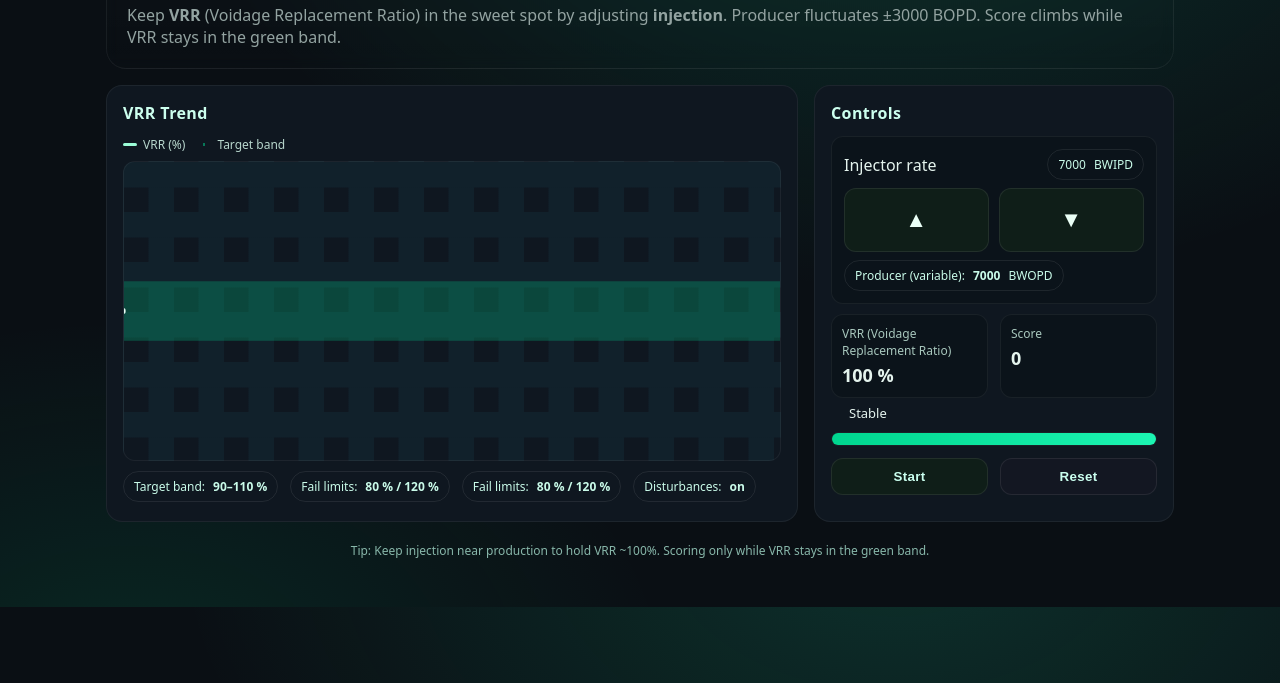
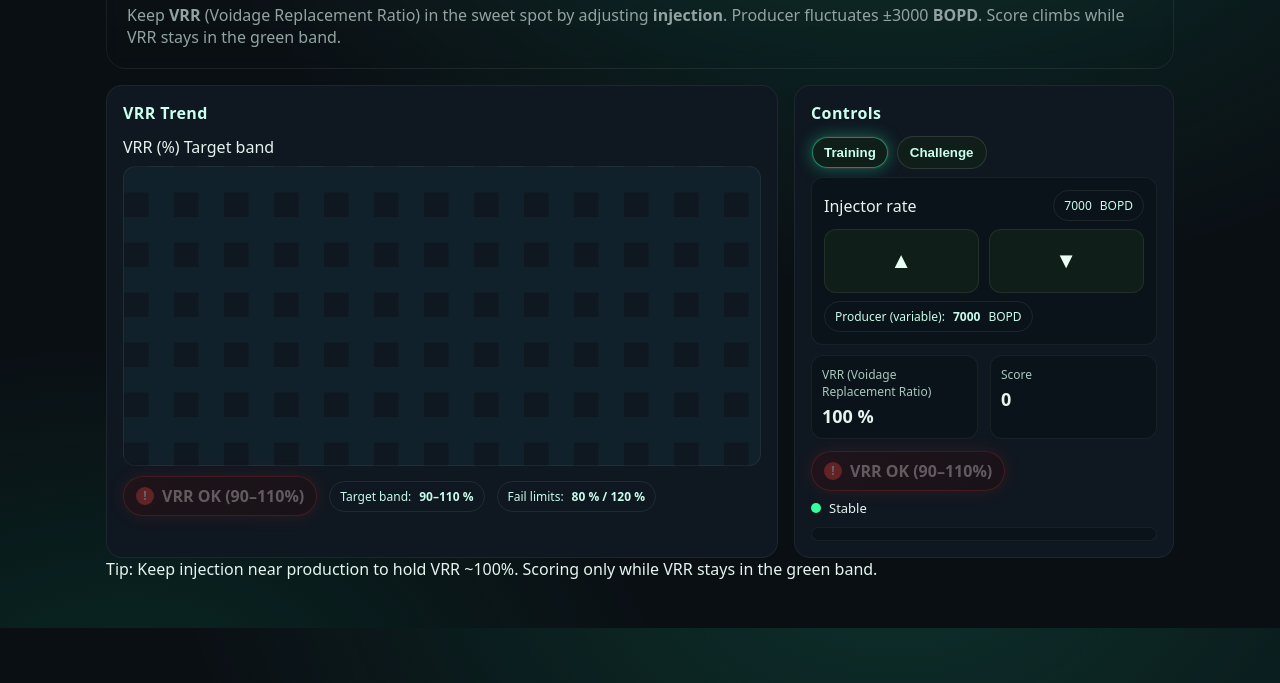
Before and after one commit to aldythsukapradja/wigame, a plain HTML site: page index.html in a window 1280 px wide. Shown: the part 117-800 px from the top of the page. Drawn offline with Linux system fonts and the light colour scheme.

Commit message:
Update index.html

```diff
--- a/index.html
+++ b/index.html
@@ -15,9 +15,8 @@
     .capsule{position:absolute;top:-14px;left:20px;padding:8px 14px;border-radius:999px;font-weight:600;letter-spacing:.3px;font-size:14px;background:linear-gradient(135deg,#0f3d2e,#0b2b22);box-shadow:0 0 0 1px rgba(0,214,143,.2) inset,0 0 20px rgba(28,245,178,.35);text-decoration:none;color:#b6ffe5;transition:transform .18s,box-shadow .18s}
     .capsule:hover{transform:translateY(-1px);box-shadow:0 0 0 1px rgba(28,245,178,.5) inset,0 8px 26px rgba(28,245,178,.45)}
 
-    /* Layout: chart first, controls second; side-by-side on desktop, stacked on mobile */
     .grid{display:grid;grid-template-columns:1fr;gap:16px;margin-top:16px}
-    @media (min-width: 980px){ .grid{grid-template-columns:1fr 360px} }
+    @media (min-width: 1024px){ .grid{grid-template-columns:minmax(0,1fr) 380px} }
 
     .card{background:var(--panel);border:1px solid rgba(255,255,255,.06);border-radius:16px;padding:16px;position:relative;overflow:hidden}
     .card h2{margin:0 0 12px;font-size:16px;letter-spacing:.4px;color:#ccffee}
@@ -38,54 +37,34 @@
 
     canvas{display:block;width:100%;height:300px;background:linear-gradient(0deg,transparent 24px,var(--grid) 25px),linear-gradient(90deg,transparent 24px,var(--grid) 25px);background-size:100% 50px,50px 100%;border-radius:12px;border:1px solid rgba(255,255,255,.06)}
 
-    .controls{display:grid;grid-template-columns:1fr 1fr;gap:12px}
-    @media (max-width:980px){.controls{grid-template-columns:1fr}}
-    button{appearance:none;border:none;background:#0f1e18;color:#caffef;padding:10px 14px;border-radius:12px;border:1px solid rgba(255,255,255,.08);font-weight:600;letter-spacing:.3px;cursor:pointer}
-    button:hover{filter:brightness(1.15)}
-    button.secondary{background:#131722}
-
-    .status{display:flex;flex-wrap:wrap;gap:8px;align-items:center;margin-top:10px}
-    .badge{font-size:12px;padding:6px 10px;border-radius:999px;border:1px solid rgba(255,255,255,.1)}
-    .badge.good{color:#0f0;border-color:rgba(0,255,128,.35);background:rgba(0,255,128,.06)}
-    .badge.warn{color:#ffbe0b;border-color:rgba(255,190,11,.35);background:rgba(255,190,11,.08)}
-    .badge.bad{color:#ff3b30;border-color:rgba(255,59,48,.35);background:rgba(255,59,48,.08)}
-
-    .legend{display:flex;gap:12px;flex-wrap:wrap;font-size:12px;color:#b8d7cd}
-    .legend span{display:inline-flex;align-items:center;gap:6px}
-    .key{width:14px;height:3px;border-radius:2px;display:inline-block}
-    .k-pressure{background:#9bfdd7}
-    .k-target{background:linear-gradient(90deg,transparent 40%,rgba(0,214,143,.5) 40%,rgba(0,214,143,.5) 60%,transparent 60%)}
-
-    footer{margin-top:20px;color:#88b7aa;font-size:12px;text-align:center}
-    a{color:#8bf7d1}
-
-    /* Mobile-friendly pads */
     .controlPads{display:grid;grid-template-columns:1fr;gap:12px}
     .pad{background:#0b131a;border:1px solid rgba(255,255,255,.06);border-radius:12px;padding:12px}
     .padGrid{display:grid;grid-template-columns:1fr 1fr;gap:10px;margin-top:8px}
     .bigBtn{appearance:none;border:none;background:#0f1e18;color:#eafff6;padding:18px 0;border-radius:12px;border:1px solid rgba(255,255,255,.08);font-weight:800;letter-spacing:.6px;font-size:22px;cursor:pointer;user-select:none;touch-action:manipulation}
-    .bigBtn:active{transform:translateY(1px)}
-    @media (pointer:coarse){.bigBtn{padding:22px 0;font-size:26px}}
 
-    /* Alarm capsule */
     .alarm{display:inline-flex;align-items:center;gap:8px;padding:8px 12px;border-radius:999px;background:linear-gradient(135deg,#3d0f10,#2b0b0d);color:#ffd7d7;border:1px solid rgba(255,59,48,.55);box-shadow:0 0 18px rgba(255,59,48,.35);font-weight:700}
     .alarm .mark{width:18px;height:18px;line-height:18px;border-radius:999px;background:#ff3b30;color:#fff;text-align:center;font-size:12px;font-weight:900}
-    .hidden{display:none}
+
+    .modeToggle{display:flex;gap:8px;flex-wrap:wrap;margin-bottom:8px}
+    .modeToggle .tbtn{padding:8px 12px;border-radius:999px;border:1px solid rgba(255,255,255,.12);background:#0f1e18;color:#caffef;font-weight:700;cursor:pointer}
+    .modeToggle .tbtn.active{box-shadow:0 0 0 1px rgba(28,245,178,.5) inset,0 0 16px rgba(28,245,178,.35);}
+
+    .hamburger{display:none;position:fixed;top:12px;right:12px;z-index:50;padding:10px 12px;border-radius:12px;border:1px solid rgba(255,255,255,.1);background:#0f1720;color:#caffef;font-weight:800}
+    @media (max-width:768px){ header{display:none} header.show{display:block} .hamburger{display:block} .wrap{padding-top:54px} }
   </style>
 </head>
 <body>
+  <button id="menuBtn" class="hamburger" aria-label="Toggle header">☰</button>
   <div class="wrap">
     <header>
       <a class="capsule" href="https://aldythsukapradja.github.io/Plan" target="_blank" rel="noopener">Milestones</a>
       <h1>RMO 360 (pilot) — Voidage Balance Simulator</h1>
-      <div class="tagline">Keep <strong>VRR</strong> (Voidage Replacement Ratio) in the sweet spot by adjusting <strong>injection</strong>. Producer fluctuates ±3000 BOPD. Score climbs while VRR stays in the green band.</div>
+      <div class="tagline">Keep <strong>VRR</strong> (Voidage Replacement Ratio) in the sweet spot by adjusting <strong>injection</strong>. Producer fluctuates ±3000 <strong>BOPD</strong>. Score climbs while VRR stays in the green band.</div>
     </header>
 
     <div class="grid">
-      <!-- Chart FIRST -->
       <section class="card" id="chartCard">
         <h2>VRR Trend</h2>
-
         <div class="legend" style="margin-bottom:8px">
           <span><i class="key k-pressure"></i> VRR (%)</span>
           <span><i class="key k-target"></i> Target band</span>
@@ -95,26 +74,27 @@
           <div id="alarm" class="alarm" style="opacity:.35"><span class="mark">!</span><span id="alarmText">VRR OK (90–110%)</span></div>
           <div class="pill">Target band: <strong id="bandText">90–110 %</strong></div>
           <div class="pill">Fail limits: <strong>80 % / 120 %</strong></div>
-          <div class="pill">Fail limits: <strong>80 % / 120 %</strong></div>
-          <div class="pill">Disturbances: <strong>on</strong></div>
         </div>
       </section>
 
-      <!-- Controls SECOND (side-by-side on desktop, below on mobile) -->
       <section class="card" id="controlsCard">
         <h2>Controls</h2>
+        <div class="modeToggle">
+          <button id="modeTrain" class="tbtn active" aria-pressed="true">Training</button>
+          <button id="modeChallenge" class="tbtn" aria-pressed="false">Challenge</button>
+        </div>
         <div class="controlPads">
           <div class="pad">
             <div class="row">
               <label>Injector rate</label>
-              <div class="pill"><span id="injVal">7000</span> BWIPD</div>
+              <div class="pill"><span id="injVal">7000</span> BOPD</div>
             </div>
             <div class="padGrid">
               <button class="bigBtn" id="injUp" aria-label="Increase injector">▲</button>
               <button class="bigBtn" id="injDown" aria-label="Decrease injector">▼</button>
             </div>
             <div class="row" style="margin-top:8px">
-              <div class="pill">Producer (variable): <strong id="prodFixedVal">7000</strong> BWOPD</div>
+              <div class="pill">Producer (variable): <strong id="prodFixedVal">7000</strong> BOPD</div>
             </div>
           </div>
         </div>
@@ -130,17 +110,14 @@
           </div>
         </div>
 
+        <div id="alarm" class="alarm" style="opacity:.35; margin:6px 0 8px 0"><span class="mark">!</span><span id="alarmText">VRR OK (90–110%)</span></div>
+
         <div class="gauge" id="gauge">
           <div class="dot" id="gDot" style="background:var(--good)"></div>
           <span id="gText">Stable</span>
         </div>
 
         <div class="health" style="margin-top:10px"><span id="healthBar"></span></div>
-
-        <div class="controls" style="margin-top:12px">
-          <button id="startBtn">Start</button>
-          <button id="resetBtn" class="secondary">Reset</button>
-        </div>
 
         <div class="status" id="status"></div>
       </section>
@@ -152,159 +129,37 @@
   </div>
 
   <script>
-    // ----- Simulation constants (slower dynamics) -----
-    const dt = 0.05; // sim step (s)
-    const stepsPerFrame = 1; // slower update
+    const dt = 0.05; const stepsPerFrame = 1;
+    const INJ_MIN = 2500, INJ_MAX = 10000, PROD_BASE = 7000, STEP = 100;
+    let mode = 'training';
+    function getProdNoiseBase(){ return mode==='training'?50:110; }
+    function getResponseMax(){ return mode==='training'?0.14:0.22; }
+    function getNoiseAmp(){ return mode==='training'?0.6:1.2; }
+    let noiseAmp = getNoiseAmp();
+    const BAND_MIN=90,BAND_MAX=110,FAIL_MIN=80,FAIL_MAX=120;
 
-    // VRR setup
-    const INJ_MIN = 2500; // BWIPD
-    const INJ_MAX = 10000; // BWIPD
-    const PROD_BASE = 7000; // BOPD
-    const PROD_MIN = PROD_BASE - 3000; // 4000
-    const PROD_MAX = PROD_BASE + 3000; // 10000
-    const PROD_NOISE = 60; // stronger jitter per step for challenge // smaller jitter per step for slower feel
-    const STEP = 100; // BWIPD per tap/interval
+    let inj=7000, prod=PROD_BASE, P=100, score=0, playing=true, outOfBoundsFor=0, tElapsed=0;
+    const injVal=document.getElementById('injVal'), prodFixedValEl=document.getElementById('prodFixedVal'), vrrNow=document.getElementById('vrrNow'), scoreEl=document.getElementById('score');
+    const statusEl=document.getElementById('status'), gText=document.getElementById('gText'), gDot=document.getElementById('gDot'), bandText=document.getElementById('bandText'), healthBar=document.getElementById('healthBar');
+    const alarmEl=document.getElementById('alarm'), alarmText=document.getElementById('alarmText');
+    const menuBtn=document.getElementById('menuBtn'), headerEl=document.querySelector('header');
+    const modeTrainBtn=document.getElementById('modeTrain'), modeChallengeBtn=document.getElementById('modeChallenge');
 
-    const noiseAmp = 0.8; // VRR % jitter amplitude (reduced)
+    const canvas=document.getElementById('chart'); const ctx=canvas.getContext('2d'); const history=[]; const maxPoints=800;
 
-    // bands (in % VRR)
-    const BAND_MIN = 90, BAND_MAX = 110;
-    const FAIL_MIN = 80, FAIL_MAX = 120;
+    function clampInj(v){ return Math.max(INJ_MIN,Math.min(INJ_MAX,v)); }
+    function setBadge(msg,type){ const span=document.createElement('span'); span.className=`badge ${type||''}`.trim(); span.textContent=msg; statusEl.prepend(span); while(statusEl.children.length>5){ statusEl.removeChild(statusEl.lastChild);} }
 
-    // ----- State -----
-    let inj = 7000; // BWIPD
-    let prod = PROD_BASE; // BOPD (randomly varies)
-    let P = 100; // VRR %
-    let score = 0;
-    let playing = false;
-    let outOfBoundsFor = 0; // seconds out of fail bounds
-    let tElapsed = 0; // seconds since start
-
-    // UI elements
-    const injVal = document.getElementById('injVal');
-    const prodFixedValEl = document.getElementById('prodFixedVal');
-    const vrrNow = document.getElementById('vrrNow');
-    const scoreEl = document.getElementById('score');
-    const startBtn = document.getElementById('startBtn');
-    const resetBtn = document.getElementById('resetBtn');
-    const statusEl = document.getElementById('status');
-    const gText = document.getElementById('gText');
-    const gDot = document.getElementById('gDot');
-    const bandText = document.getElementById('bandText');
-    const healthBar = document.getElementById('healthBar');
-    const alarmEl = document.getElementById('alarm');
-    const alarmText = document.getElementById('alarmText');
-
-    // Chart
-    const canvas = document.getElementById('chart');
-    const ctx = canvas.getContext('2d');
-    const history = []; const maxPoints = 800;
-
-    function setBadge(msg, type){
-      const span = document.createElement('span');
-      span.className = `badge ${type||''}`.trim();
-      span.textContent = msg; statusEl.prepend(span);
-      while(statusEl.children.length>5){ statusEl.removeChild(statusEl.lastChild); }
+    function updateUI(){ injVal.textContent=Math.round(inj); prodFixedValEl.textContent=Math.round(prod); vrrNow.textContent=Math.round(P); scoreEl.textContent=Math.round(score);
+      let st='Stable',col='var(--good)'; if(P<BAND_MIN){st='Low';col='var(--warn)';} if(P>BAND_MAX){st='High';col='var(--warn)';} if(P<FAIL_MIN||P>FAIL_MAX){st='Critical';col='var(--bad)';}
+      gText.textContent=st; gDot.style.background=getComputedStyle(document.documentElement).getPropertyValue(col);
+      const norm=Math.max(0,100-Math.abs(P-100)); healthBar.style.width=Math.max(0,Math.min(100,norm))+'%';
+      if(P<FAIL_MIN){ alarmText.textContent='⚠ Excessive Gas Production (VRR < 80%)'; alarmEl.style.opacity=1; } else if(P>FAIL_MAX){ alarmText.textContent='⚠ Excessive Water Production (VRR > 120%)'; alarmEl.style.opacity=1; } else { alarmText.textContent='VRR OK (90–110%)'; alarmEl.style.opacity=0.35; }
     }
 
-    function clampInj(v){ return Math.max(INJ_MIN, Math.min(INJ_MAX, v)); }
+    function physicsStep(){ tElapsed+=dt; const prodNoiseBase=getProdNoiseBase(); const effNoise=prodNoiseBase*(1+1.0*(1-Math.exp(-tElapsed/35))); prod+=(PROD_BASE-prod)*0.01+(Math.random()*2-1)*effNoise; if(prod<PROD_BASE-3000)prod=PROD_BASE-3000+Math.random()*100; if(prod>PROD_BASE+3000)prod=PROD_BASE+3000-Math.random()*100; const desired=(inj/prod)*100; const noise=(Math.random()*2-1)*noiseAmp; const responseGain=0.06+(getResponseMax()-0.06)*(1-Math.exp(-tElapsed/30)); P+=(desired-P)*responseGain+noise*dt*5; if(P>=BAND_MIN&&P<=BAND_MAX)score+=dt*8; if(P<FAIL_MIN||P>FAIL_MAX)outOfBoundsFor+=dt; else outOfBoundsFor=Math.max(0,outOfBoundsFor-dt*0.5); history.push(P); if(history.length>maxPoints)history.shift(); }
 
-    function updateUI(){
-      injVal.textContent = Math.round(inj);
-      prodFixedValEl.textContent = Math.round(prod);
-      vrrNow.textContent = Math.round(P);
-      scoreEl.textContent = Math.round(score);
+    function drawChart(){ const w=canvas.width,h=canvas.height; ctx.clearRect(0,0,w,h); const yMin=mapP(BAND_MAX,h),yMax=mapP(BAND_MIN,h); ctx.save(); ctx.globalAlpha=0.25; ctx.fillStyle='#00d68f'; ctx.fillRect(0,yMin,w,yMax-yMin); ctx.restore(); if(history.length>1){ ctx.beginPath(); ctx.lineWidth=2; ctx.strokeStyle='#9bfdd7'; for(let i=0;i<history.length;i++){ const x=(i/(maxPoints-1))*w; const y=mapP(history[i],h); if(i===0)ctx.moveTo(x,y); else ctx.lineTo(x,y);} ctx.stroke(); } ctx.beginPath(); ctx.fillStyle='#eafff6'; const x=(history.length-1)/(maxPoints-1)*w; ctx.arc(x,mapP(P,h),3,0,Math.PI*2); ctx.fill(); }
+    function mapP(p,h){ const min=50,max=150; return h-(p-min)/(max-min)*h; }
 
-      let st = 'Stable', col = 'var(--good)';
-      if(P < BAND_MIN) { st='Low'; col='var(--warn)'; }
-      if(P > BAND_MAX) { st='High'; col='var(--warn)'; }
-      if(P < FAIL_MIN || P > FAIL_MAX){ st='Critical'; col='var(--bad)'; }
-      gText.textContent = st; gDot.style.background = getComputedStyle(document.documentElement).getPropertyValue(col);
-
-      // health vs 100%
-      const norm = Math.max(0, 100 - Math.abs(P - 100));
-      healthBar.style.width = Math.max(0, Math.min(100, norm)) + '%';
-
-      // alarm capsule
-      if(P < FAIL_MIN){
-        alarmText.textContent = '⚠ Excessive Gas Production (VRR < 80%)';
-        alarmEl.classList.remove('hidden');
-      } else if(P > FAIL_MAX){
-        alarmText.textContent = '⚠ Excessive Water Production (VRR > 120%)';
-        alarmEl.classList.remove('hidden');
-      } else {
-        alarmEl.classList.add('hidden');
-      }
-    }
-
-    function physicsStep(){
-      // time
-      tElapsed += dt;
-
-      // producer random walk around base with gentle, bounded drift; volatility increases slowly over time
-      const effNoise = PROD_NOISE * (1 + 1.0 * (1 - Math.exp(-tElapsed/35))); // ramps to 2x base
-      prod += (PROD_BASE - prod) * 0.01 + (Math.random()*2-1) * effNoise;
-      if(prod < PROD_MIN) prod = PROD_MIN + Math.random()*100;
-      if(prod > PROD_MAX) prod = PROD_MAX - Math.random()*100;
-
-      const desired = (inj / prod) * 100; // target VRR based on current producer
-      const noise = (Math.random()*2-1) * noiseAmp;
-
-      // response gain increases over time (faster as the game goes on), capped
-      const responseGain = 0.06 + 0.10 * (1 - Math.exp(-tElapsed/30)); // -> ~0.16 max
-      P += (desired - P) * responseGain + noise * dt * 5;
-
-      if(P >= BAND_MIN && P <= BAND_MAX) score += dt * 8; // scoring
-
-      if(P < FAIL_MIN || P > FAIL_MAX) outOfBoundsFor += dt; else outOfBoundsFor = Math.max(0, outOfBoundsFor - dt*0.5);
-
-      history.push(P); if(history.length > maxPoints) history.shift();
-    }
-
-    function drawChart(){
-      const w = canvas.width, h = canvas.height; ctx.clearRect(0,0,w,h);
-      // target band
-      const yMin = mapP(BAND_MAX, h), yMax = mapP(BAND_MIN, h);
-      ctx.save(); ctx.globalAlpha = 0.25; ctx.fillStyle = '#00d68f'; ctx.fillRect(0, yMin, w, yMax - yMin); ctx.restore();
-      // VRR line
-      if(history.length>1){
-        ctx.beginPath(); ctx.lineWidth = 2; ctx.strokeStyle = '#9bfdd7';
-        for(let i=0;i<history.length;i++){ const x = (i/(maxPoints-1))*w; const y = mapP(history[i], h); if(i===0) ctx.moveTo(x,y); else ctx.lineTo(x,y);} ctx.stroke();
-      }
-      // current point
-      ctx.beginPath(); ctx.fillStyle = '#eafff6'; const x = (history.length-1)/(maxPoints-1)*w; ctx.arc(x, mapP(P,h), 3, 0, Math.PI*2); ctx.fill();
-    }
-
-    function mapP(p,h){ const min=50, max=150; return h - (p-min)/(max-min)*h; }
-
-    let raf; function loop(){
-      for(let i=0;i<stepsPerFrame;i++) physicsStep(); updateUI(); drawChart();
-      if(outOfBoundsFor > 5){ playing=false; setBadge('Game over: VRR stayed critical for >5s','bad'); startBtn.textContent='Resume'; cancelAnimationFrame(raf); return; }
-      if(playing){ raf = requestAnimationFrame(loop); }
-    }
-
-    // Controls
-    function changeRate(delta){ inj = clampInj(inj + delta); updateUI(); }
-    function bindHold(btn, delta){
-      let repeat; const start=()=>{ changeRate(delta); repeat=setInterval(()=>changeRate(delta),150); };
-      const stop=()=>{ clearInterval(repeat); };
-      btn.addEventListener('mousedown', start);
-      btn.addEventListener('touchstart', (e)=>{ e.preventDefault(); start(); }, {passive:false});
-      ['mouseup','mouseleave','touchend','touchcancel'].forEach(ev=>btn.addEventListener(ev, stop));
-    }
-    bindHold(document.getElementById('injUp'), +STEP);
-    bindHold(document.getElementById('injDown'), -STEP);
-
-    document.addEventListener('keydown', (e)=>{
-      if(e.key==='ArrowUp' || e.key.toLowerCase()==='w') changeRate(+STEP);
-      if(e.key==='ArrowDown' || e.key.toLowerCase()==='s') changeRate(-STEP);
-    });
-
-    startBtn.addEventListener('click', ()=>{ playing = !playing; if(playing){ setBadge('Simulation running','good'); startBtn.textContent='Pause'; raf=requestAnimationFrame(loop);} else { setBadge('Paused','warn'); startBtn.textContent='Resume'; cancelAnimationFrame(raf);} });
-    resetBtn.addEventListener('click', ()=>{ inj=7000; prod=PROD_BASE; P=100; score=0; outOfBoundsFor=0; history.length=0; updateUI(); drawChart(); startBtn.textContent='Start'; playing=false; setBadge('Reset',''); });
-
-    // init
-    bandText.textContent = `${BAND_MIN}–${BAND_MAX} %`; updateUI(); drawChart();
-  </script>
-</body>
-</html>
+    let raf; function loop(){ for(let i=0;i<stepsPerFrame;i++)physicsStep(); updateUI(); drawChart(); if(outOfBoundsFor>5){ setBadge('Game over: VRR stayed critical for >5s','bad'); inj=7000;prod=PROD_BASE;P=100;score=0;
```
